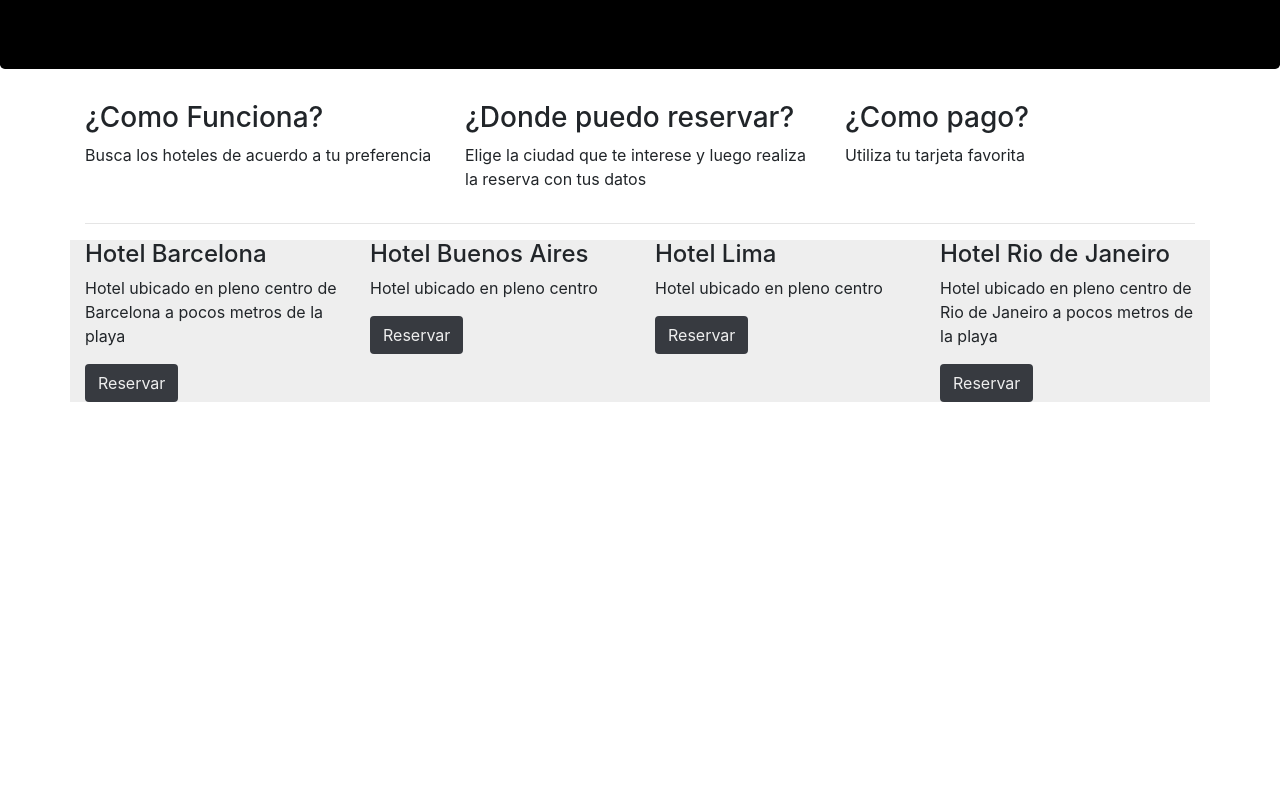
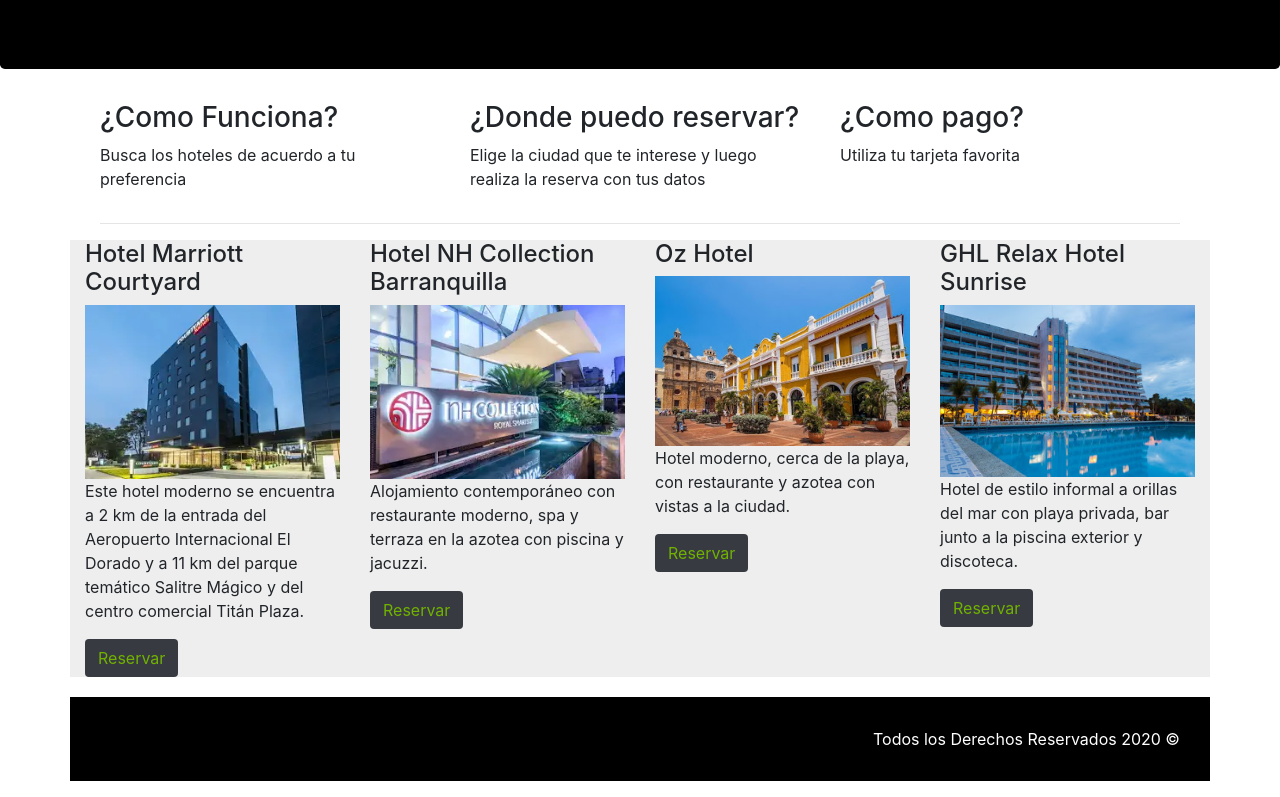
Before and after one commit to milfer0516/guia_hoteles, a website: page index.html in a window 1280 px wide. Shown: the part 115-912 px from the top of the page. Before the commit the page ends 800 px from the top, so only its background shows below. Drawn offline with nearby package versions, Linux system fonts and the light colour scheme.

Commit message:
Se agrega imagenes hoteles

```diff
--- a/css/estilos.css
+++ b/css/estilos.css
@@ -9,5 +9,15 @@
 }
 .btn {
   background-color: #373a40;
-  color: #eeeeee;
+  color: #71b100;
 }
+img {
+  max-width: 100%;
+}
+.copyright {
+  background-color: black;
+  color: #ffffff;
+  margin-top: 20px;
+  text-align: end;
+  padding: 30px;
+}
--- a/index.html
+++ b/index.html
@@ -17,7 +17,7 @@
       </div>
     </header>
 
-    <main>
+    <section class="container">
       <div class="container">
         <div class="row">
           <div class="col-sm-4">
@@ -37,33 +37,47 @@
           </div>
         </div>
         <hr />
+    </section>
+
+    <main class="container">
         <div class="row">
           <div class="hotel col-sm-3">
-            <h4>Hotel Barcelona</h4>
+            <h4>Hotel Marriott Courtyard</h4>
+            <img src="imagenes/img-hotel2.jpg" alt="imagen hotel" />
             <p>
-              Hotel ubicado en pleno centro de Barcelona a pocos metros de la
-              playa
+              Este hotel moderno se encuentra a 2 km de la entrada del
+              Aeropuerto Internacional El Dorado y a 11 km del parque temático
+              Salitre Mágico y del centro comercial Titán Plaza.
             </p>
             <button class="btn">Reservar</button>
           </div>
 
           <div class="hotel col-sm-3">
-            <h4>Hotel Buenos Aires</h4>
-            <p>Hotel ubicado en pleno centro</p>
+            <h4>Hotel NH Collection Barranquilla</h4>
+            <img src="imagenes/img-hotel3.jpg" alt="imagen hotel" />
+            <p>
+              Alojamiento contemporáneo con restaurante moderno, spa y terraza
+              en la azotea con piscina y jacuzzi.
+            </p>
             <button class="btn">Reservar</button>
           </div>
 
           <div class="hotel col-sm-3">
-            <h4>Hotel Lima</h4>
-            <p>Hotel ubicado en pleno centro</p>
+            <h4>Oz Hotel</h4>
+            <img src="imagenes/img-hotel1.jpg" alt="imagen hotel" />
+            <p>
+              Hotel moderno, cerca de la playa, con restaurante y azotea con
+              vistas a la ciudad.
+            </p>
             <button class="btn">Reservar</button>
           </div>
 
           <div class="hotel col-sm-3">
-            <h4>Hotel Rio de Janeiro</h4>
+            <h4>GHL Relax Hotel Sunrise</h4>
+            <img src="imagenes/img-hotel4.jpg" alt="imagen hotel" />
             <p>
-              Hotel ubicado en pleno centro de Rio de Janeiro a pocos metros de
-              la playa
+              Hotel de estilo informal a orillas del mar con playa privada, bar
+              junto a la piscina exterior y discoteca.
             </p>
             <button class="btn">Reservar</button>
           </div>
@@ -71,6 +85,10 @@
       </div>
     </main>
 
+    <footer>
+      <p class="copyright container">Todos los Derechos Reservados 2020 &copy;</p>
+    </footer>
+
     <script src="node_modules/jquery/dist/jquery.slim.min.js"></script>
     <script src="node_modules/bootstrap/dist/js/bootstrap.min.js"></script>
   </body>
```
Also changed, not shown: imagenes/img-hotel1.jpg (added), imagenes/img-hotel2.jpg (added), imagenes/img-hotel3.jpg (added), imagenes/img-hotel4.jpg (added).
